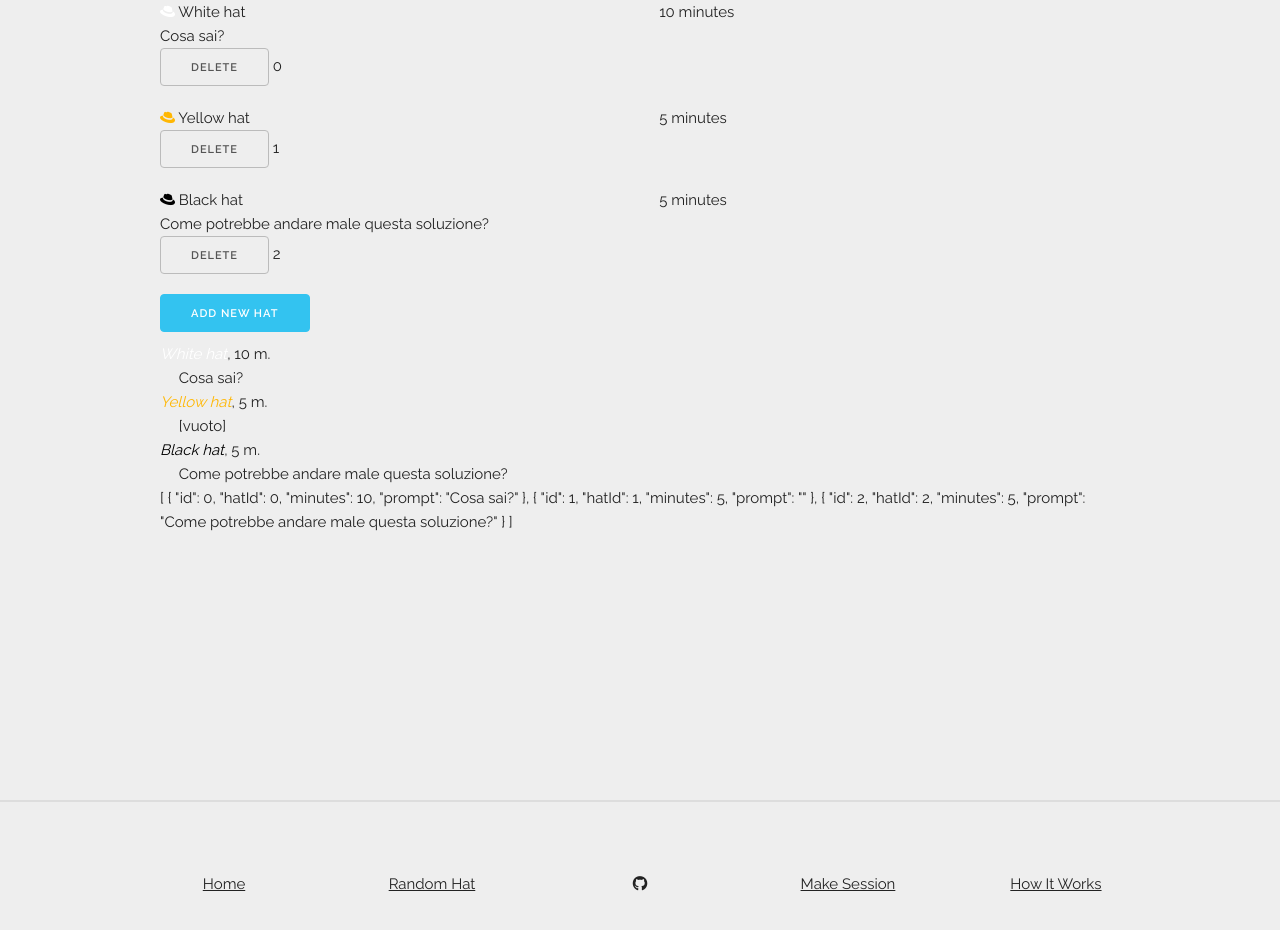
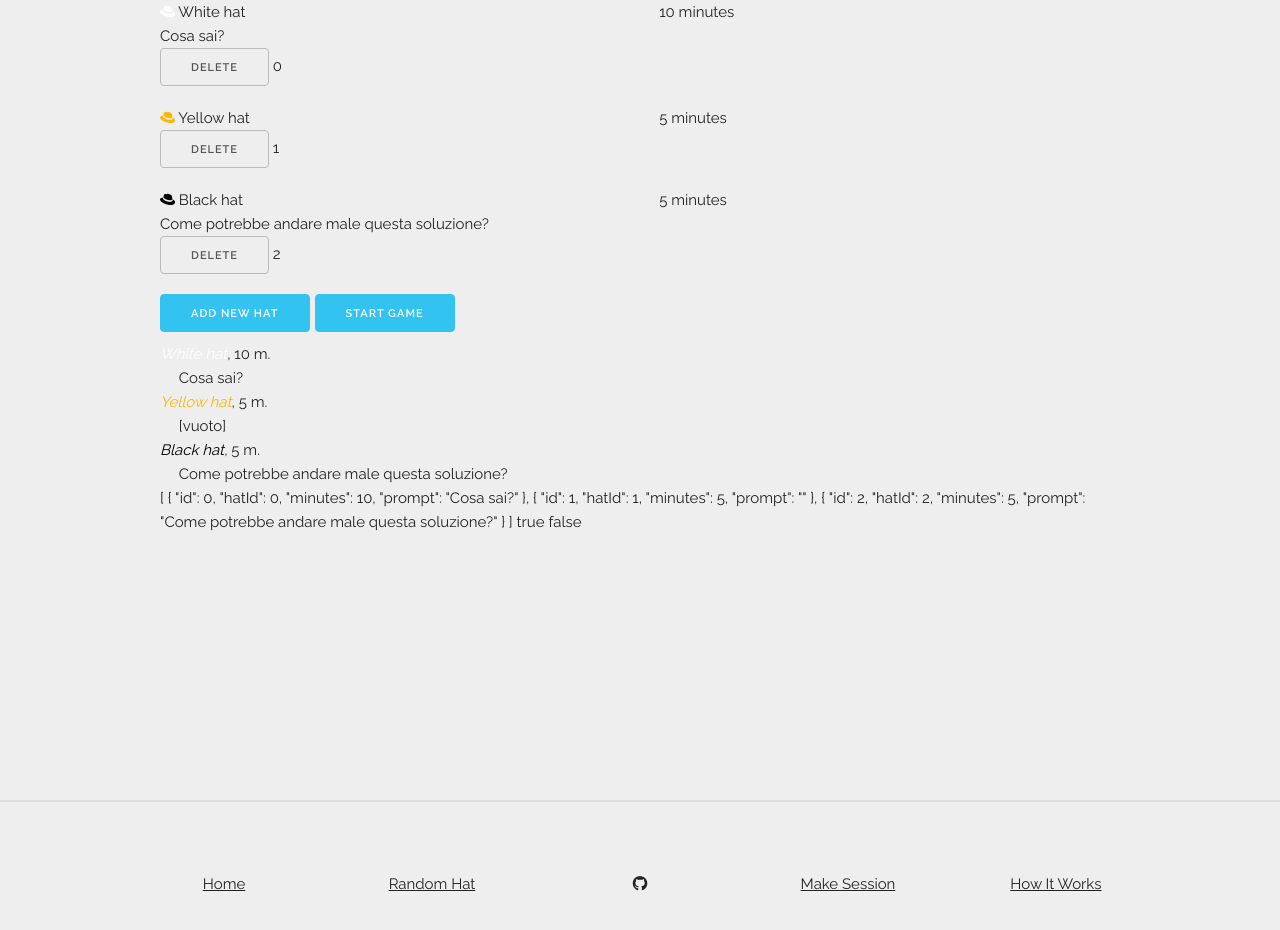
Before and after one commit to scamgi/hats, a Vue app: page /make-session in a window 1280 px wide. Shown: the top 930 px of the page. Built offline with nearby package versions, Linux system fonts and the light colour scheme.

Commit message:
SessionPlanner done!

```diff
--- a/src/components/SessionPlanner.vue
+++ b/src/components/SessionPlanner.vue
@@ -11,7 +11,7 @@ export default defineComponent ({
     }
   },
   props: ["session"],
-  emits: ['add-session-item', 'delete-session-item'],
+  emits: ['add-session-item', 'delete-session-item', 'done'],
   methods: {
     addSessionItem(sessionItem: SessionItem) {
       this.toggle();
@@ -41,4 +41,5 @@ export default defineComponent ({
   </div>
   <SessionPlannerAddHat :style="{display: showAddHatComponent ? 'block' : 'none'}" @add-session-item="addSessionItem" @cancel="cancelNewItem" />
   <button :style="{display: showAddHatComponent ? 'none' : 'inline-block'}" @click="toggleBtn" class="button-primary">Add new hat</button>
+  <button :style="{display: showAddHatComponent ? 'none' : 'inline-block'}" style="margin-left: 5px;" @click="$emit('done')" class="button-primary">Start game</button>
 </template>
--- a/src/views/MakeSessionView.vue
+++ b/src/views/MakeSessionView.vue
@@ -18,6 +18,9 @@ export default defineComponent({
   data() {
     return {
       session: [{id:0}],
+      showPlanner: true,
+      showGame: false,
+      showReport: false
     }
   },
   methods: {
@@ -38,6 +41,10 @@ export default defineComponent({
           return false;
       });
       return true;
+    },
+    startGame() {
+      this.showPlanner = false;
+      this.showGame = true;
     }
   },
   created() {
@@ -67,7 +74,10 @@ export default defineComponent({
 </script>
 
 <template>
-  <SessionPlanner :session="session" @add-session-item="addSessionItem" @delete-session-item="deleteSessionItem" />
+  <SessionPlanner :session="session" @add-session-item="addSessionItem" @delete-session-item="deleteSessionItem"
+    @done="startGame" />
   <SessionReport :session="session" />
   {{session}}
+  {{showPlanner}}
+  {{showGame}}
 </template>
```
